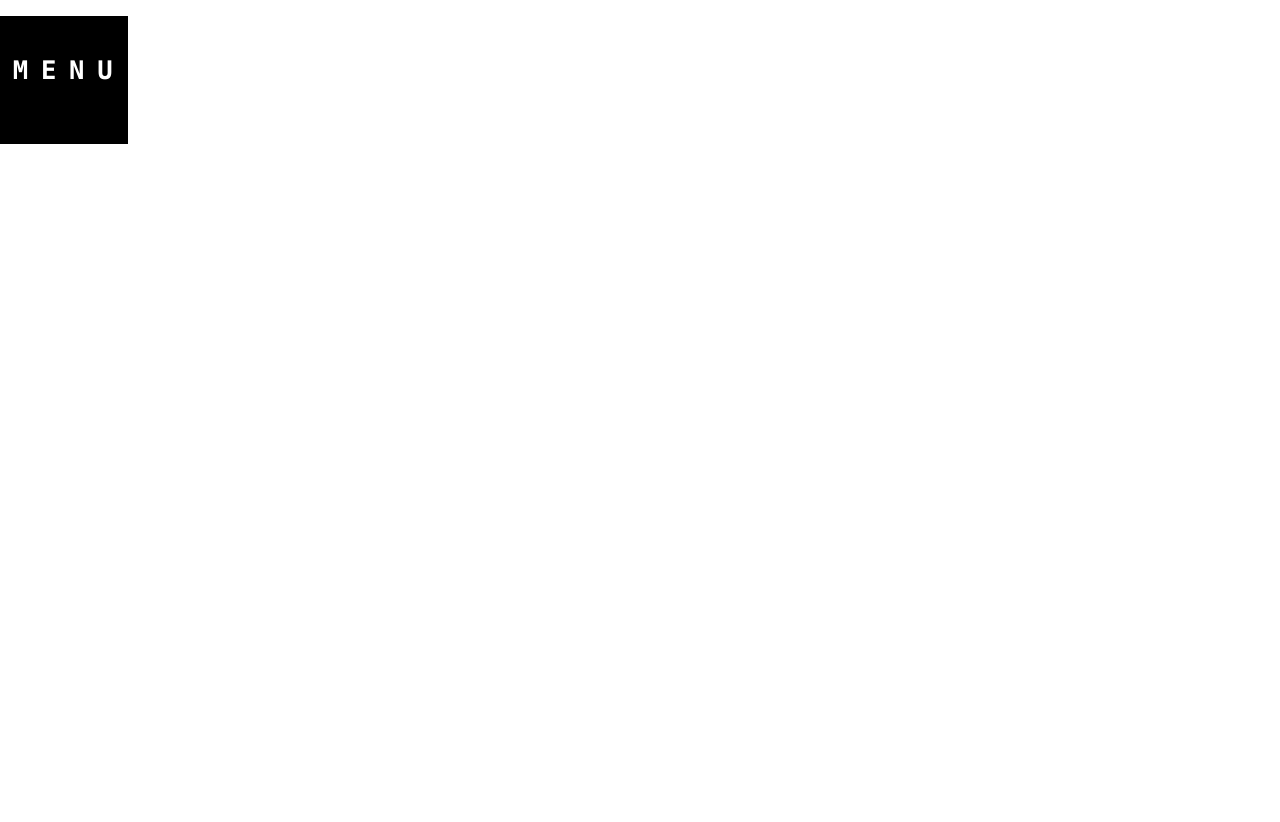
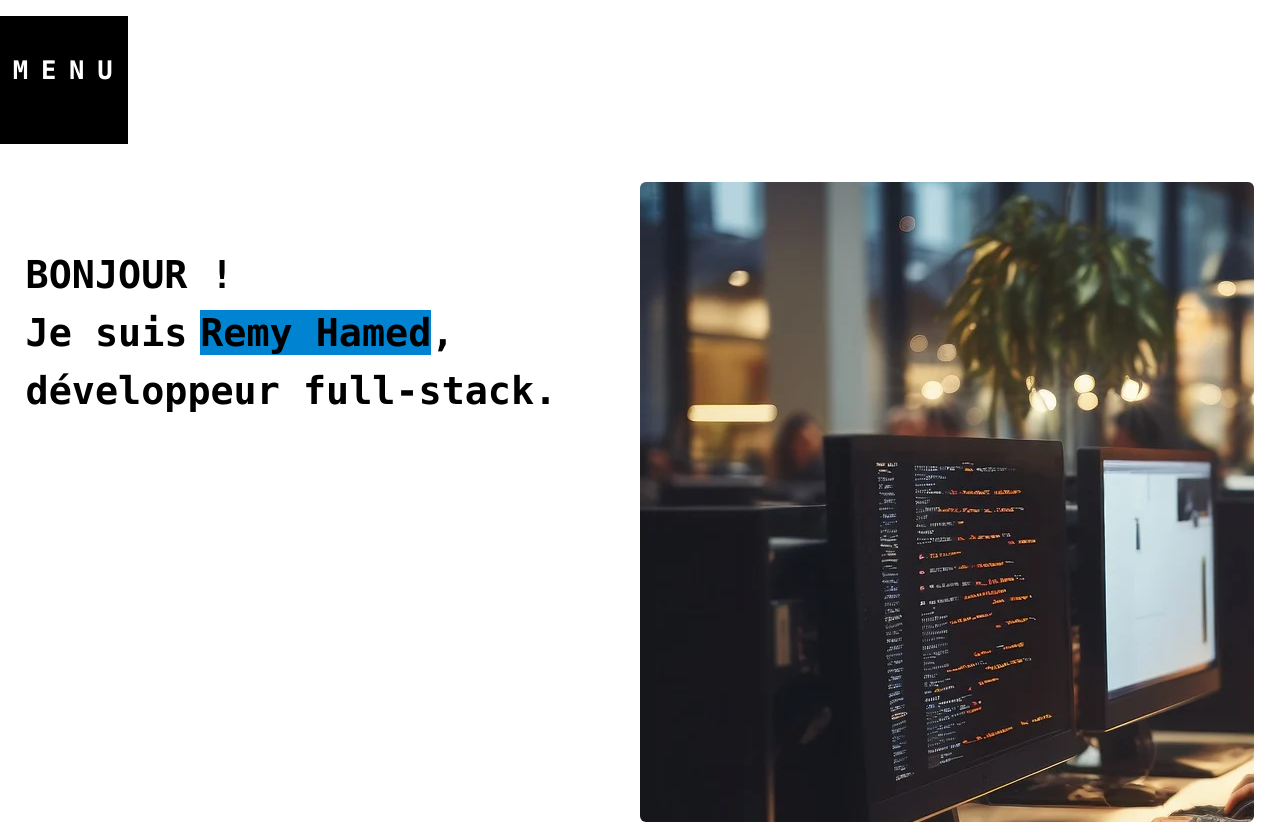
Before and after one commit to remyHamed/rh, a React (Vite) app: page / in a window 1280 px wide. Before the commit the page ends 800 px from the top, so only its background shows below. Built offline with nearby package versions, Linux system fonts and the light colour scheme.

Commit message:
fixe: - gsap installed - greeting component ok

```diff
--- a/package.json
+++ b/package.json
@@ -13,7 +13,8 @@
     "@tailwindcss/vite": "^4.1.11",
     "gsap": "^3.13.0",
     "react": "^19.1.0",
-    "react-dom": "^19.1.0"
+    "react-dom": "^19.1.0",
+    "react-router-dom": "^7.7.0"
   },
   "devDependencies": {
     "@eslint/js": "^9.29.0",
--- a/src/App.tsx
+++ b/src/App.tsx
@@ -1,4 +1,5 @@
 import './App.css'
+import { GreetingItemComponent } from './presentation/components/GreetingItemComponent/GreetingItemComponent'
 import Header from './presentation/components/Header/Header'
 
 function App() {
@@ -6,7 +7,7 @@ function App() {
   return (
     <>
       <Header></Header>
-
+      <GreetingItemComponent></GreetingItemComponent>
     </>
   )
 }
--- a/src/index.css
+++ b/src/index.css
@@ -1,5 +1,5 @@
+@import url("https://fonts.googleapis.com/css2?family=Roboto+Mono:wght@500&display=swap");
 @import "tailwindcss";
-@import url("https://fonts.googleapis.com/css2?family=Roboto+Mono:wght@500&display=swap");
 
 body {
   font-family: "Roboto Mono", monospace;
--- a/src/presentation/components/GreetingItemComponent/GreetingItemComponent.tsx
+++ b/src/presentation/components/GreetingItemComponent/GreetingItemComponent.tsx
@@ -30,16 +30,27 @@ export const GreetingItemComponent: React.FC = () => {
   }, []);
 
   return (
-    <div className="item-1-greating">
-      <div className="text-greeting-container" ref={greetingRef}>
-        <span className="greeting">BONJOUR !</span>
-        <div className="white-text">
+    <div className="flex mt-[3vw] ">
+      <div className="ml-[2vw] mt-[5vw] w-32 flex-1" ref={greetingRef}>
+        <span className="text-[3vw] font-bold font-mono">BONJOUR !</span>
+        <div className="text-black text-[3vw] font-bold font-mono">
           Je suis
-          <span className="yellow-text"> Remy Hamed</span>
+          <span className="ml-[1vw] text-yellow bg-sky-600">Remy Hamed</span>
           , développeur full-stack.
         </div>
       </div>
-      <div className="illustration_coding" ref={illustrationRef}></div>
+      <div className="
+        w-32
+        flex-1
+        bg-[url(/assets/ai-generated-8237711_1280.webp)]
+        h-[50vw]
+        rounded-md
+        bg-no-repeat
+        mr-[2vw]
+        "
+        ref={illustrationRef}>
+
+      </div>
     </div>
   );
 };
```
Also changed, not shown: 1 other file (tests, documents, lock files or other folders).
